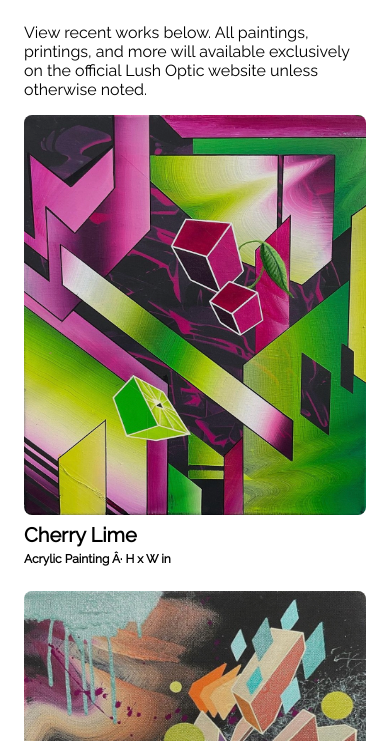
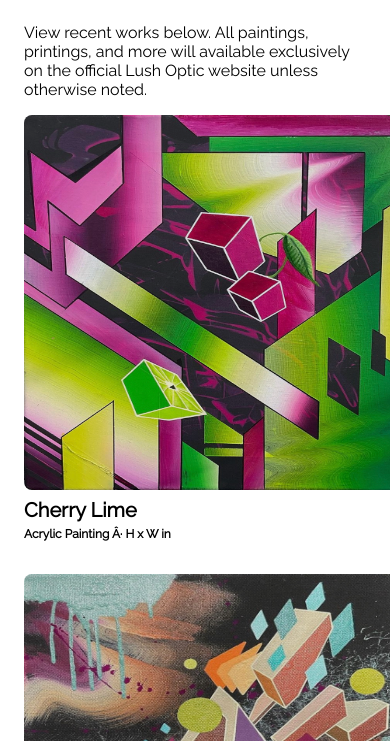
Before and after one commit to kaylab521/Lush-Optic-Website, a plain HTML site: page index.html in a window 390 px wide. Shown: the part 359-1100 px from the top of the page. Drawn offline with Linux system fonts and the light colour scheme.

Commit message:
updated responsive flex-container

```diff
--- a/css/style.css
+++ b/css/style.css
@@ -83,15 +83,16 @@ a {
 }
 /*GRID*/
 .grid {
-    display: grid;
-    grid-template-columns: 1fr 1fr 1fr;
+    display: flex;
     justify-content: center;
-    gap: 16px;
+    align-items: center;
+    flex-wrap: wrap;
+    gap: 24px;
 }
 .card img {
     filter: brightness(90%);
-    width: 100%;
-    height: 400px;
+    width: 375px;
+    height: 375px;
 }
 .namePrice {
     display: flex;
@@ -256,7 +257,7 @@ footer a:hover {
     }
     .container img {
         margin-bottom: 0px;
-        width: auto;
-        height: auto;
+        width: 400px;
+        height: 400px;
     }
 }
--- a/index.html
+++ b/index.html
@@ -22,7 +22,8 @@
     <section>
       <h1>Gallary</h1>
       <p>View recent works below. All  paintings, printings, and more will available exclusively on the official Lush Optic website unless otherwise  noted.</p>
-      <div class="grid">
+    </section>
+    <section class="grid">
       <div class="card">
         <a><img src="images/lush optic paintings/Cherry Lime.jpg"></a>
         <div class="namePrice">
@@ -53,7 +54,6 @@
           <h4> Acrylic Painting · 16 x 20 in</h4>
         </div>
       </div>
-      </div>
     </section>
     <footer>
       <div class="logo">
```
Lines whose indentation alone changed are shown as unchanged.
